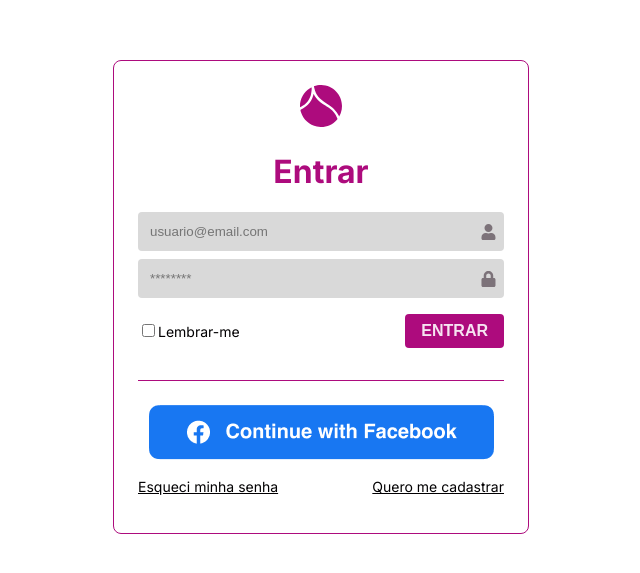
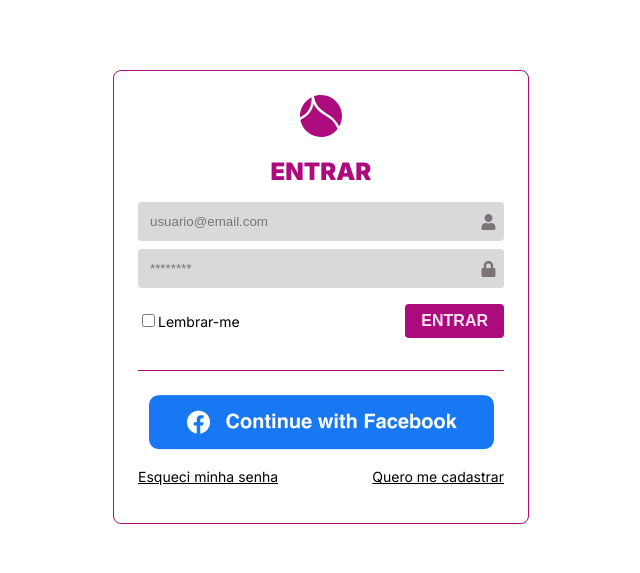
Before and after one commit to Gustavoalmeida5446/ebelle, a React (Vite) app: page /ebelle/login in a window 1280 px wide. Shown: the part 103-676 px from the top of the page, without its empty margins (319-959 px from the left). Built offline with nearby package versions, Linux system fonts and the light colour scheme.

Commit message:
feat: login screen

```diff
--- a/src/App.css
+++ b/src/App.css
@@ -14,6 +14,12 @@
 body {
   margin: 0;
   padding: 0;
+}
+
+h1 {
+  font-size: 1.5em;
+  font-weight: 900;
+  text-transform: uppercase;
 }
 
 .hero-section {
--- a/src/Login.tsx
+++ b/src/Login.tsx
@@ -12,7 +12,6 @@ function Login() {
       <div className="login-box">
         <img className="logo-icon" src={logoIcon} alt="e-belle" />
         <h1>Entrar</h1>
-        <form>
         <div className="input-wrapper">
           <input
             className="input"
@@ -36,15 +35,10 @@ function Login() {
             <input type="checkbox" />
             <label className="login-remember">Lembrar-me</label>
           </div>
-            <button
-              className="button-login"
-              onClick={handleClick}
-              type="submit"
-            >
+          <button className="button-login" onClick={handleClick} type="submit">
             Entrar
           </button>
         </div>
-        </form>
         <div className="divider"></div>
         <img src={fb} onClick={handleClick} />
         <div className="login-wrapper">
```
Lines whose indentation alone changed are shown as unchanged.
